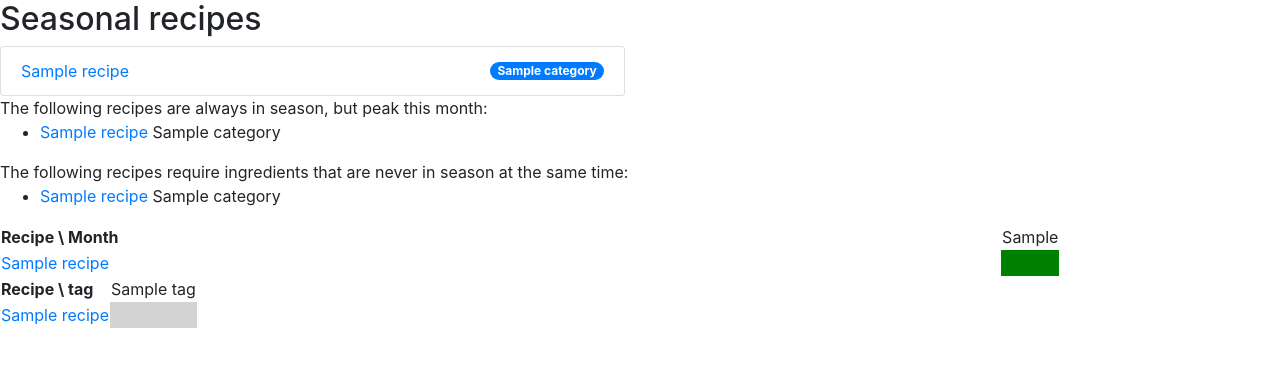
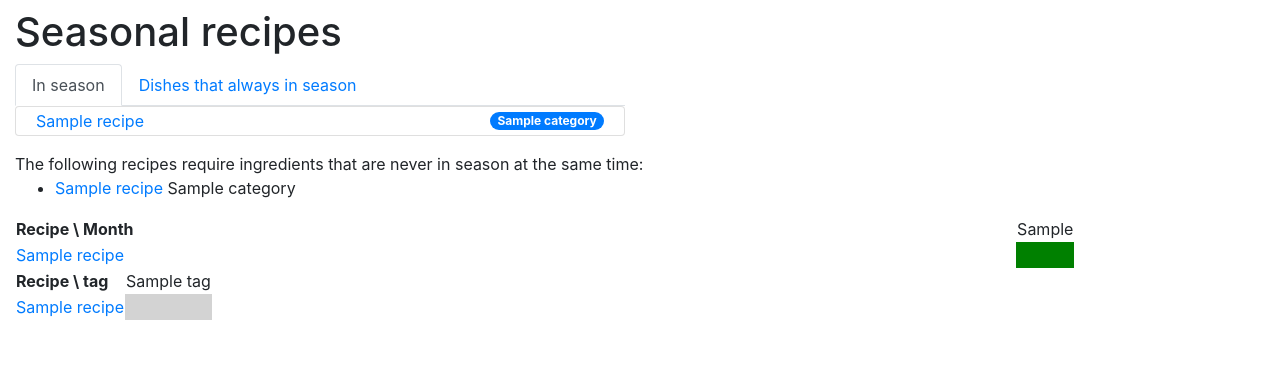
Before and after one commit to MartinEden/seasonal-meal-planner, a Django app: template editrecipes/templates/editrecipes/index.html in a window 1280 px wide. Shown: the top 367 px of the page. Run offline with Django 3.2, Linux system fonts and the light colour scheme; tables that the repository leaves empty hold one stand-in row (values such as "Sample post"); the template is opened without the code that fills it: values that come from a table or form of the project are taken from there, most other values are stand-ins (such as "Sample title", 1, 10 or a date in 2020); some libraries are stand-ins or nearby versions.

Commit message:
Make in season recipe list more compact, and restyle "always in season"

```diff
--- /dev/null
+++ b/editrecipes/static/editrecipes/style.css
@@ -0,0 +1,3 @@
+.list-group-item {
+    height: 30px;
+}
--- a/editrecipes/templates/base.html
+++ b/editrecipes/templates/base.html
@@ -1,3 +1,5 @@
+{% load static %}
+
 <!DOCTYPE html>
 <html lang="en">
 <head>
@@ -7,11 +9,21 @@
           href="https://stackpath.bootstrapcdn.com/bootstrap/4.1.3/css/bootstrap.min.css"
           integrity="sha384-MCw98/SFnGE8fJT3GXwEOngsV7Zt27NXFoaoApmYm81iuXoPkFOJwJ8ERdknLPMO"
           crossorigin="anonymous">
+    <link rel="stylesheet"
+          href="{% static 'editrecipes/style.css' %}">
+    <script src="https://code.jquery.com/jquery-3.3.1.slim.min.js"
+            integrity="sha384-q8i/X+965DzO0rT7abK41JStQIAqVgRVzpbzo5smXKp4YfRvH+8abtTE1Pi6jizo"
+            crossorigin="anonymous"></script>
+    <script src="https://cdnjs.cloudflare.com/ajax/libs/popper.js/1.14.3/umd/popper.min.js"
+            integrity="sha384-ZMP7rVo3mIykV+2+9J3UJ46jBk0WLaUAdn689aCwoqbBJiSnjAK/l8WvCWPIPm49"
+            crossorigin="anonymous"></script>
     <script src="https://stackpath.bootstrapcdn.com/bootstrap/4.1.3/js/bootstrap.min.js"
             integrity="sha384-ChfqqxuZUCnJSK3+MXmPNIyE6ZbWh2IMqE241rYiqJxyMiZ6OW/JmZQ5stwEULTy"
             crossorigin="anonymous"></script>
 </head>
 <body>
-    {% block content %}{% endblock %}
+    <div class="container-fluid">
+        {% block content %}{% endblock %}
+    </div>
 </body>
 </html>
--- a/editrecipes/templates/editrecipes/index.html
+++ b/editrecipes/templates/editrecipes/index.html
@@ -5,11 +5,30 @@
 
 <div class="row">
     <div class="col-12">
-        <h2>Seasonal recipes</h2>
+        <h1 class="mt-2">Seasonal recipes</h1>
     </div>
 </div>
-<div class="row">
+<div class="row mb-3">
     <div class="col-md-6 col-lg-6 col-12">
+        <ul class="nav nav-tabs" id="recipeListTabs" role="tablist">
+            <li class="nav-item">
+                <a class="nav-link active" id="inseason-tab"
+                   data-toggle="tab" href="#inseason" role="tab"
+                   aria-controls="inseason" aria-selected="true">
+                    In season
+                </a>
+            </li>
+            <li class="nav-item">
+                <a class="nav-link" id="alwaysinseason-tab"
+                   data-toggle="tab" href="#alwaysinseason" role="tab"
+                   aria-controls="alwaysinseason" aria-selected="false">
+                    Dishes that always in season
+                </a>
+            </li>
+        </ul>
+
+        <div class="tab-content" id="recipeListTabsContent">
+            <div class="tab-pane fade show active" id="inseason" role="tabpanel" aria-labelledby="inseason-tab">
                 <ul class="list-group">
                     {% for recipe in seasonal_recipes %}
                     <li class="list-group-item d-flex justify-content-between align-items-center">
@@ -30,22 +49,28 @@
                     {% endfor %}
                 </ul>
             </div>
-</div>
-
+            <div class="tab-pane fade" id="alwaysinseason" role="tabpanel" aria-labelledby="alwaysinseason-tab">
                 {% if always_available_recipes %}
-    The following recipes are always in season, but peak this month:
-    <ul>
+                    <ul class="list-group">
                     {% for recipe in always_available_recipes %}
-        <li><a href="{% url 'recipe' recipe.name %}">{{ recipe.name }}</a>
-           {% if recipe.category %}
-            {{recipe.category}}
-            {% endif %}
+                        <li class="list-group-item d-flex justify-content-between align-items-center">
+                            <span>
+                                <a href="{% url 'recipe' recipe.name %}">{{ recipe.name }}</a>
+                            </span>
+                            <span class="badge badge-primary badge-pill">
+                                {% if recipe.category %}{{recipe.category}}{% endif %}
+                            </span>
                         </li>
                          {% endfor %}
                     </ul>
                 {% else %}
                     <p>Nothing peaking this month.</p>
                 {% endif %}
+            </div>
+        </div>
+    </div>
+</div>
+
 
 {% if clashing_season_recipes %}
     The following recipes require ingredients that are never in season at
```
Also changed, not shown: README.md. Lines whose indentation alone changed are shown as unchanged.
